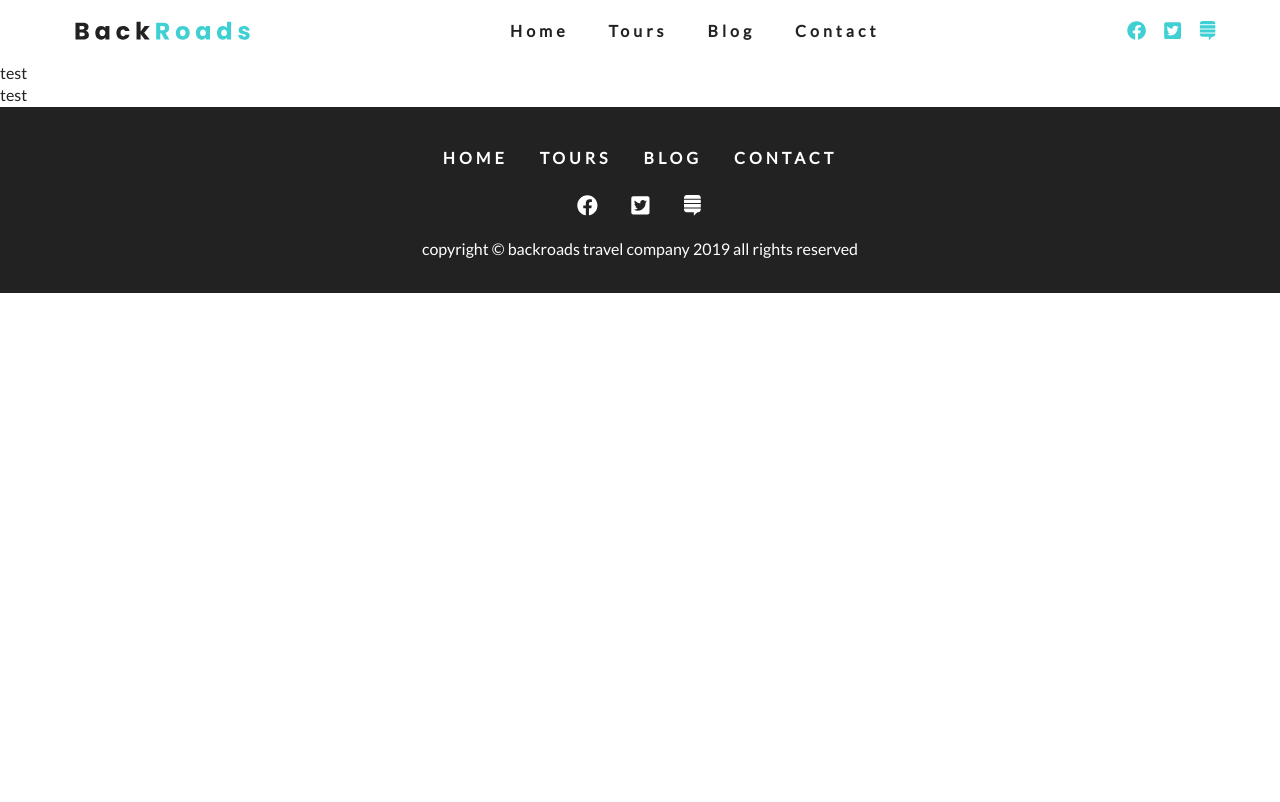
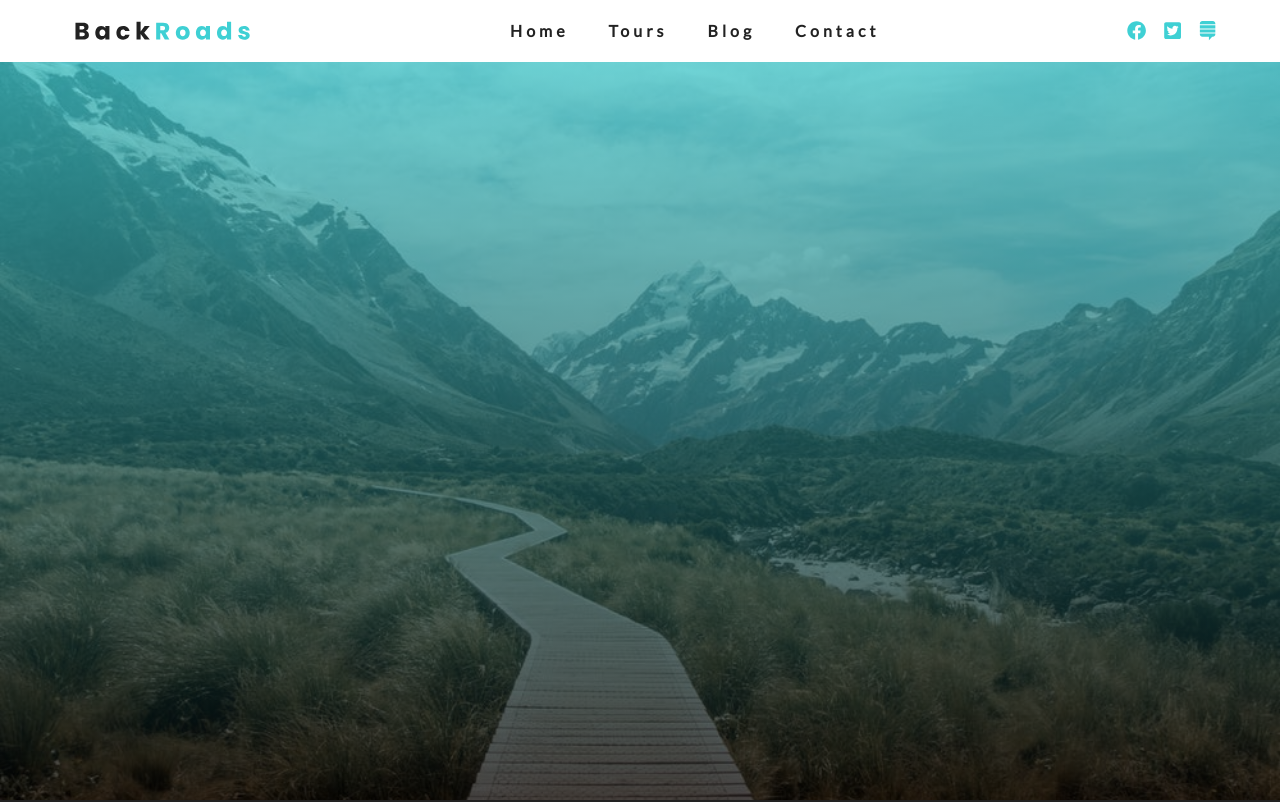
Before and after one commit to WebDevRaul/Backroads, a Gatsby site: page / in a window 1280 px wide. Shown: the top 802 px of the page. Built offline with nearby package versions, Linux system fonts and the light colour scheme; Gatsby itself is replaced by a stand-in of ours.

Commit message:
hero component

```diff
--- /dev/null
+++ b/src/components/hero/Hero.jsx
@@ -0,0 +1,14 @@
+import React from 'react';
+import PropTypes from 'prop-types';
+
+const Hero = ({ children }) => (
+  <header className='default-hero'>
+    {children}
+  </header>
+);
+
+Hero.propTypes = {
+  children: PropTypes.object.isRequired
+};
+
+export default Hero;
--- a/src/layout/layout.css
+++ b/src/layout/layout.css
@@ -39,7 +39,7 @@ h6 {
 p {
   margin-bottom: 1.25rem;
 }
-.defaultHero {
+.default-hero {
   min-height: calc(100vh - 62px);
   background: linear-gradient(rgba(63, 208, 212, 0.7), rgba(0, 0, 0, 0.7)),
     url("../images/defaultBcg.jpeg") center/cover no-repeat;
--- a/src/pages/index.js
+++ b/src/pages/index.js
@@ -1,12 +1,10 @@
 import React from "react";
 
 import Layout from '../layout/Layout';
+import Hero from '../components/hero/Hero';
 
 export default () => (
   <Layout>
-    <div className='row no-gutters'>
-      <div className='col-6'>test</div>
-      <div className='col-6'>test</div>
-    </div>
+    <Hero />
   </Layout>
 )
```
Also changed, not shown: src/components/hero/hero.scss (added).
